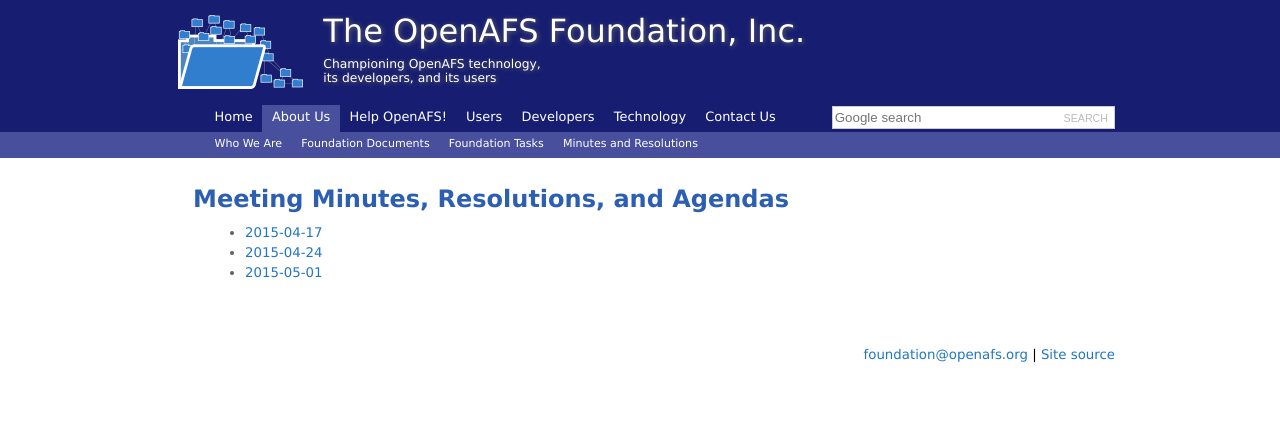
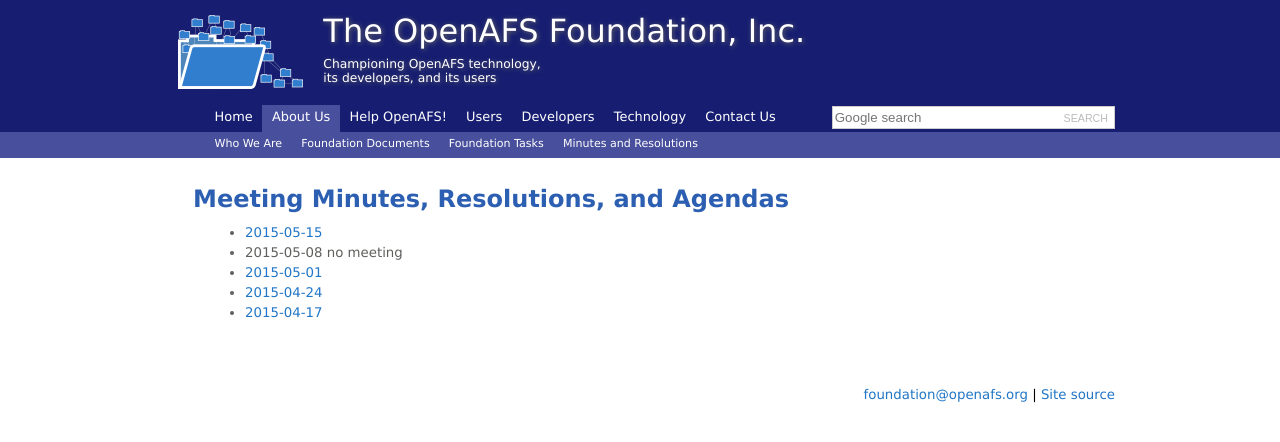
Before and after one commit to openafsfoundation/openafsfoundation.org, a Jekyll site: the page built from about/minutes/index.md, in a window 1280 px wide. Shown: the top 442 px of the page. Built offline with Jekyll 4.4.1, drawn with Linux system fonts in a browser that asks for light colours.

Commit message:
Update index.md
Added two more weeks, re-ordered to be most recent first

```diff
--- a/about/minutes/index.md
+++ b/about/minutes/index.md
@@ -5,6 +5,8 @@
 
 ## Meeting Minutes, Resolutions, and Agendas ##
 
+* [2015-05-15]({{site.github.url}}/about/minutes/2015-05-15/)
+* 2015-05-08 no meeting
+* [2015-05-01]({{site.github.url}}/about/minutes/2015-05-01/)
+* [2015-04-24]({{site.github.url}}/about/minutes/2015-04-24/)
 * [2015-04-17]({{site.github.url}}/about/minutes/2015-04-17/)
-* [2015-04-24]({{site.github.url}}/about/minutes/2015-04-24/)
-* [2015-05-01]({{site.github.url}}/about/minutes/2015-05-01/)
```
